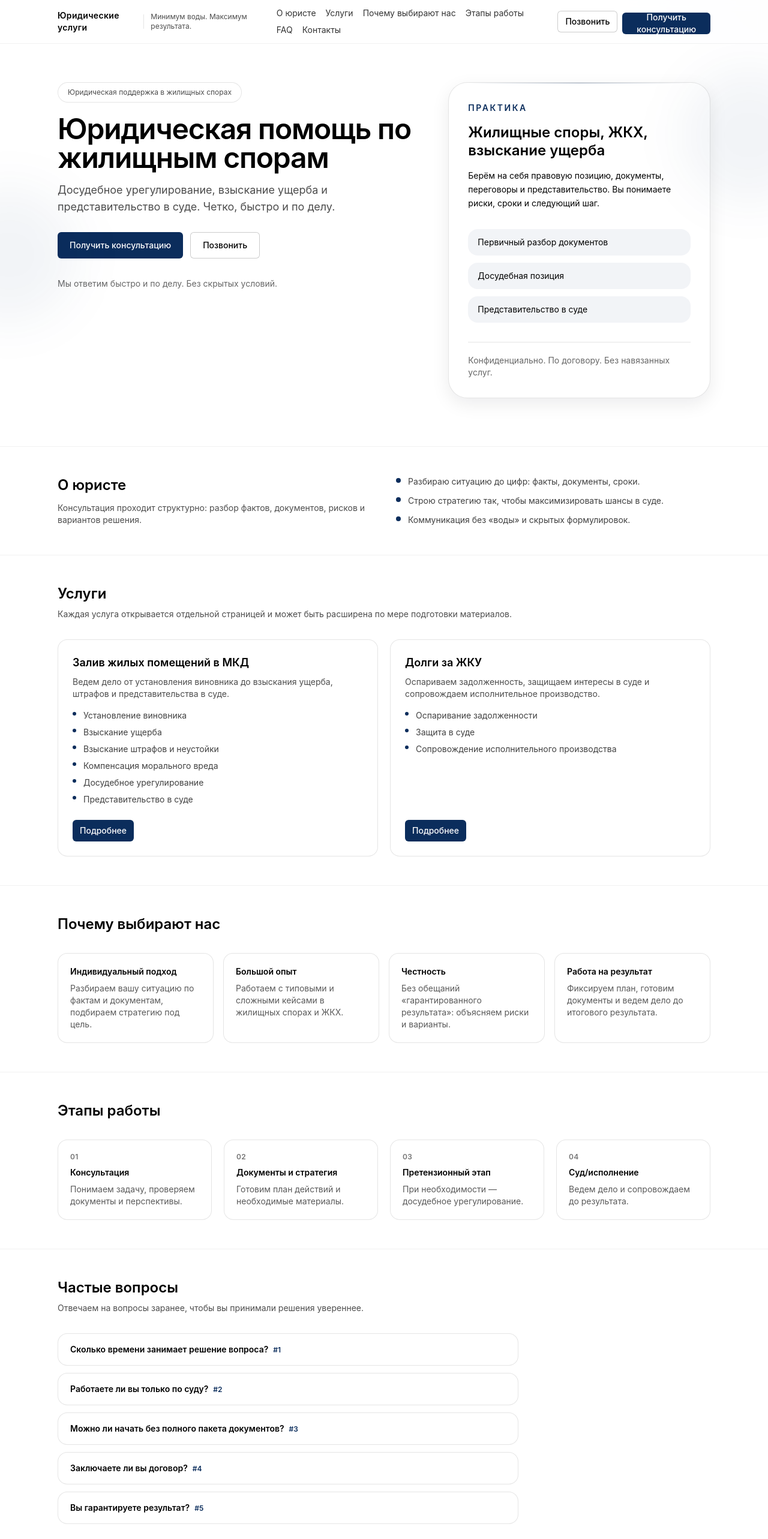
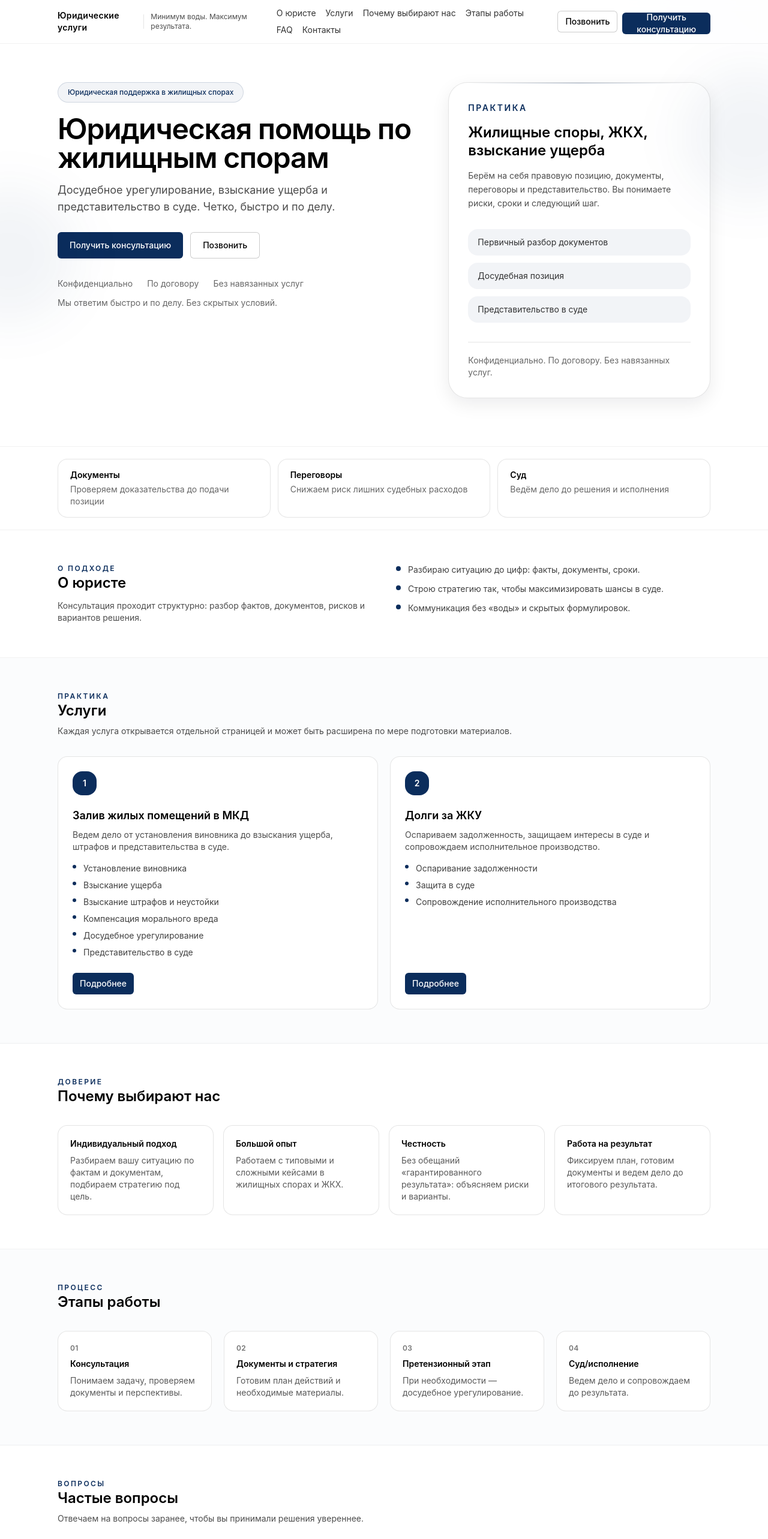
Before and after one commit to karelin9881-afk/legal-services-site, a Next.js app: page / in a window 1280 px wide. Shown: the top 2566 px of the page at 60% size. Built offline with nearby package versions, Linux system fonts and the light colour scheme; no server answers.

Commit message:
Polish legal site design and SEO

```diff
--- a/app/layout.tsx
+++ b/app/layout.tsx
@@ -39,6 +39,21 @@ export const metadata: Metadata = {
   },
 };
 
+const structuredData = {
+  "@context": "https://schema.org",
+  "@type": "LegalService",
+  name: siteConfig.brand.name,
+  url: siteConfig.siteUrl,
+  areaServed: "Россия",
+  serviceType: [
+    "Жилищные споры",
+    "Залив жилых помещений",
+    "Споры по долгам за ЖКУ",
+    "Досудебное урегулирование",
+    "Представительство в суде",
+  ],
+};
+
 export default function RootLayout({
   children,
 }: {
@@ -58,6 +73,10 @@ export default function RootLayout({
           {children}
         </main>
         <Footer />
+        <script
+          type="application/ld+json"
+          dangerouslySetInnerHTML={{ __html: JSON.stringify(structuredData) }}
+        />
       </body>
     </html>
   );
--- a/app/page.tsx
+++ b/app/page.tsx
@@ -25,10 +25,10 @@ export default function HomePage() {
   return (
     <div className="bg-white">
       {/* 1. Hero */}
-      <section className="relative overflow-hidden">
+      <section className="relative overflow-hidden border-b border-black/5">
         <div className="mx-auto grid w-full max-w-6xl gap-10 px-4 pb-14 pt-10 sm:px-6 lg:grid-cols-[1.05fr_0.75fr] lg:px-8 lg:pb-20 lg:pt-16">
           <div className="max-w-3xl">
-            <div className="inline-flex items-center rounded-full border border-black/10 bg-white px-4 py-2 text-xs text-black/70">
+            <div className="inline-flex items-center rounded-full border border-brand/15 bg-brand/5 px-4 py-2 text-xs font-medium text-brand">
               Юридическая поддержка в жилищных спорах
             </div>
             <h1 className="mt-5 text-4xl font-semibold leading-tight tracking-tight text-black sm:text-5xl">
@@ -49,7 +49,12 @@ export default function HomePage() {
               </a>
             </div>
 
-            <div className="mt-8 text-sm text-black/60">
+            <div className="mt-8 flex flex-wrap gap-x-6 gap-y-2 text-sm text-black/60">
+              <span>Конфиденциально</span>
+              <span>По договору</span>
+              <span>Без навязанных услуг</span>
+            </div>
+            <div className="mt-3 text-sm text-black/60">
               Мы ответим быстро и по делу. Без скрытых условий.
             </div>
           </div>
@@ -62,14 +67,14 @@ export default function HomePage() {
             <div className="mt-4 text-2xl font-semibold leading-tight text-black">
               Жилищные споры, ЖКХ, взыскание ущерба
             </div>
-            <p className="mt-4 text-sm leading-relaxed text-black/68">
+            <p className="mt-4 text-sm leading-relaxed text-black/70">
               Берём на себя правовую позицию, документы, переговоры и представительство.
               Вы понимаете риски, сроки и следующий шаг.
             </p>
 
             <div className="mt-8 grid gap-3">
               {["Первичный разбор документов", "Досудебная позиция", "Представительство в суде"].map((item) => (
-                <div key={item} className="rounded-2xl bg-brand/5 px-4 py-3 text-sm text-black/78">
+                <div key={item} className="rounded-2xl bg-brand/5 px-4 py-3 text-sm text-black/80">
                   {item}
                 </div>
               ))}
@@ -85,11 +90,27 @@ export default function HomePage() {
         </div>
       </section>
 
+      <section aria-label="Ключевые преимущества" className="border-b border-black/5 bg-white">
+        <div className="mx-auto grid w-full max-w-6xl gap-3 px-4 py-5 sm:grid-cols-3 sm:px-6 lg:px-8">
+          {[
+            ["Документы", "Проверяем доказательства до подачи позиции"],
+            ["Переговоры", "Снижаем риск лишних судебных расходов"],
+            ["Суд", "Ведём дело до решения и исполнения"],
+          ].map(([title, desc]) => (
+            <div key={title} className="rounded-2xl border border-black/10 bg-white px-5 py-4">
+              <div className="text-sm font-semibold text-black">{title}</div>
+              <div className="mt-1 text-sm text-black/60">{desc}</div>
+            </div>
+          ))}
+        </div>
+      </section>
+
       {/* 2. О юристе */}
-      <section id="about" className="border-t border-black/5">
-        <div className="mx-auto w-full max-w-6xl px-4 py-12 sm:px-6 lg:px-8">
+      <section id="about" className="border-b border-black/5">
+        <div className="mx-auto w-full max-w-6xl px-4 py-14 sm:px-6 lg:px-8">
           <div className="grid gap-10 md:grid-cols-2 md:items-start">
             <div>
+              <div className="text-xs font-semibold uppercase tracking-[0.2em] text-brand">О подходе</div>
               <h2 className="text-2xl font-semibold text-black">{siteConfig.about.title}</h2>
               <p className="mt-3 text-sm text-black/70">
                 Консультация проходит структурно: разбор фактов, документов, рисков и вариантов решения.
@@ -108,10 +129,11 @@ export default function HomePage() {
       </section>
 
       {/* 3. Услуги */}
-      <section id="services" className="border-t border-black/5">
-        <div className="mx-auto w-full max-w-6xl px-4 py-12 sm:px-6 lg:px-8">
+      <section id="services" className="border-b border-black/5 bg-slate-50/50">
+        <div className="mx-auto w-full max-w-6xl px-4 py-14 sm:px-6 lg:px-8">
           <div className="flex flex-col gap-2 sm:flex-row sm:items-end sm:justify-between">
             <div>
+              <div className="text-xs font-semibold uppercase tracking-[0.2em] text-brand">Практика</div>
               <h2 className="text-2xl font-semibold text-black">Услуги</h2>
               <p className="mt-2 text-sm text-black/70">
                 Каждая услуга открывается отдельной страницей и может быть расширена по мере подготовки материалов.
@@ -120,9 +142,12 @@ export default function HomePage() {
           </div>
 
           <div className="mt-8 grid gap-5 md:grid-cols-2">
-            {services.map((s) => (
-              <Card key={s.slug} className="transition-shadow hover:shadow-soft">
+            {services.map((s, idx) => (
+              <Card key={s.slug} className="transition-shadow hover:-translate-y-0.5 hover:shadow-soft">
                 <div className="flex h-full flex-col p-6">
+                  <div className="mb-5 h-10 w-10 rounded-2xl bg-brand text-center text-sm font-semibold leading-10 text-white">
+                    {idx + 1}
+                  </div>
                   <h3 className="text-lg font-semibold text-black">{s.title}</h3>
                   <p className="mt-2 text-sm text-black/70">{s.shortDescription}</p>
 
@@ -148,8 +173,9 @@ export default function HomePage() {
       </section>
 
       {/* 4. Почему выбирают нас */}
-      <section id="why" className="border-t border-black/5 bg-white">
-        <div className="mx-auto w-full max-w-6xl px-4 py-12 sm:px-6 lg:px-8">
+      <section id="why" className="border-b border-black/5 bg-white">
+        <div className="mx-auto w-full max-w-6xl px-4 py-14 sm:px-6 lg:px-8">
+          <div className="text-xs font-semibold uppercase tracking-[0.2em] text-brand">Доверие</div>
           <h2 className="text-2xl font-semibold text-black">{siteConfig.why.title}</h2>
           <div className="mt-8 grid gap-4 md:grid-cols-4">
             {siteConfig.why.items.map((item) => (
@@ -165,8 +191,9 @@ export default function HomePage() {
       </section>
 
       {/* 5. Этапы работы */}
-      <section id="steps" className="border-t border-black/5">
-        <div className="mx-auto w-full max-w-6xl px-4 py-12 sm:px-6 lg:px-8">
+      <section id="steps" className="border-b border-black/5 bg-slate-50/50">
+        <div className="mx-auto w-full max-w-6xl px-4 py-14 sm:px-6 lg:px-8">
+          <div className="text-xs font-semibold uppercase tracking-[0.2em] text-brand">Процесс</div>
           <h2 className="text-2xl font-semibold text-black">{siteConfig.steps.title}</h2>
           <div className="mt-8 grid gap-5 md:grid-cols-4">
             {siteConfig.steps.items.map((it, idx) => (
@@ -186,10 +213,11 @@ export default function HomePage() {
       </section>
 
       {/* 6. Частые вопросы */}
-      <section id="faq" className="border-t border-black/5 bg-white">
-        <div className="mx-auto w-full max-w-6xl px-4 py-12 sm:px-6 lg:px-8">
+      <section id="faq" className="border-b border-black/5 bg-white">
+        <div className="mx-auto w-full max-w-6xl px-4 py-14 sm:px-6 lg:px-8">
           <div className="flex items-end justify-between gap-4">
             <div>
+              <div className="text-xs font-semibold uppercase tracking-[0.2em] text-brand">Вопросы</div>
               <h2 className="text-2xl font-semibold text-black">{siteConfig.faq.title}</h2>
               <p className="mt-2 text-sm text-black/70">
                 Отвечаем на вопросы заранее, чтобы вы принимали решения увереннее.
@@ -214,8 +242,8 @@ export default function HomePage() {
       </section>
 
       {/* 7. Контакты + 8. Форма */}
-      <section id="contacts" className="border-t border-black/5">
-        <div className="mx-auto w-full max-w-6xl px-4 py-12 sm:px-6 lg:px-8">
+      <section id="contacts">
+        <div className="mx-auto w-full max-w-6xl px-4 py-14 sm:px-6 lg:px-8">
           <div className="grid gap-10 md:grid-cols-2 md:items-start">
             <div>
               <h2 className="text-2xl font-semibold text-black">Контакты</h2>
--- a/src/content/siteConfig.ts
+++ b/src/content/siteConfig.ts
@@ -1,5 +1,5 @@
 export const siteConfig = {
-  siteUrl: process.env.NEXT_PUBLIC_SITE_URL ?? "http://localhost:3000",
+  siteUrl: process.env.NEXT_PUBLIC_SITE_URL ?? "https://sudebnayapomosh.ru",
   brand: {
     name: "Юридические услуги",
   },
```
Also changed, not shown: app/services/[slug]/page.tsx (+21 -3 lines).
